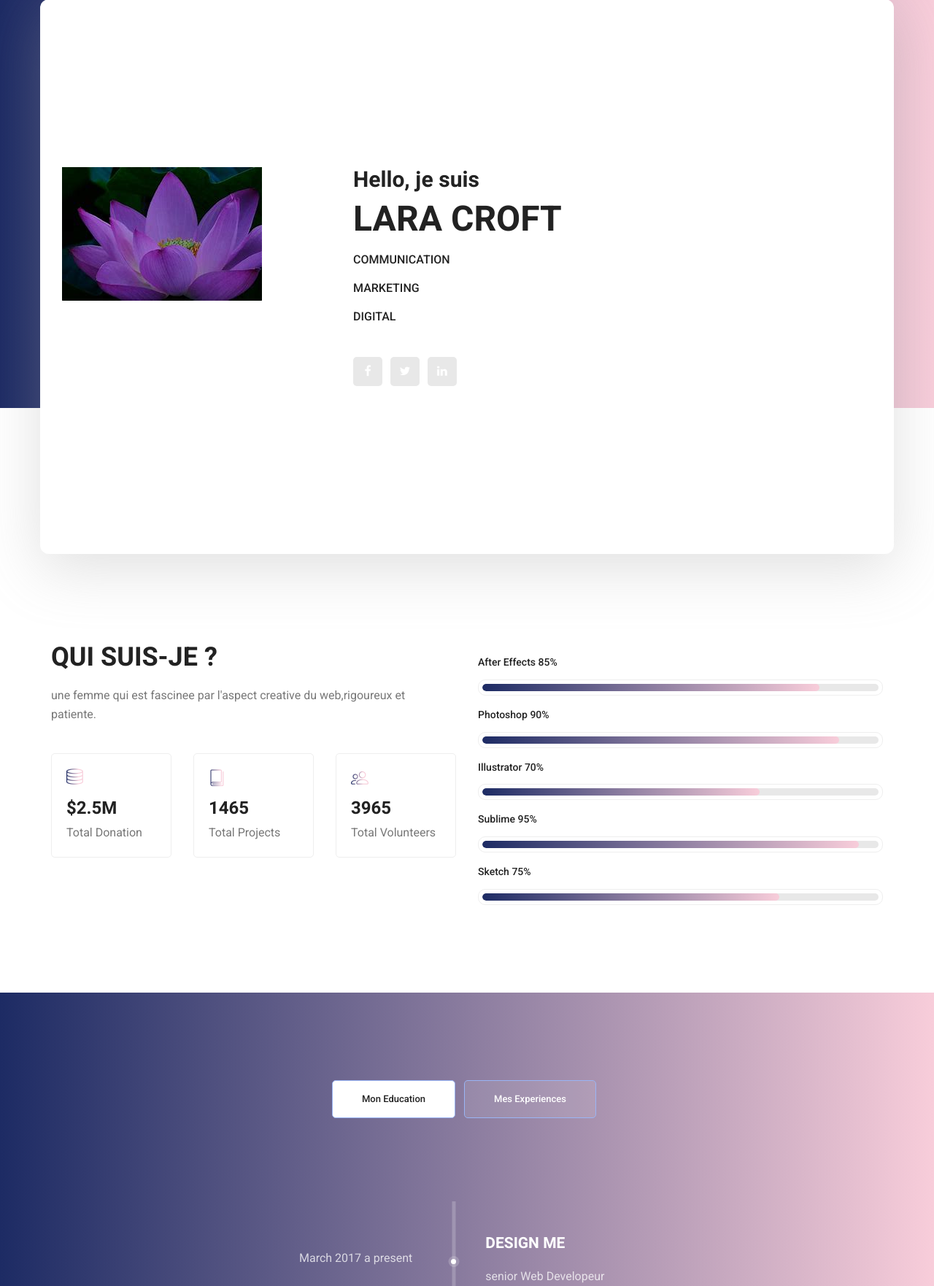
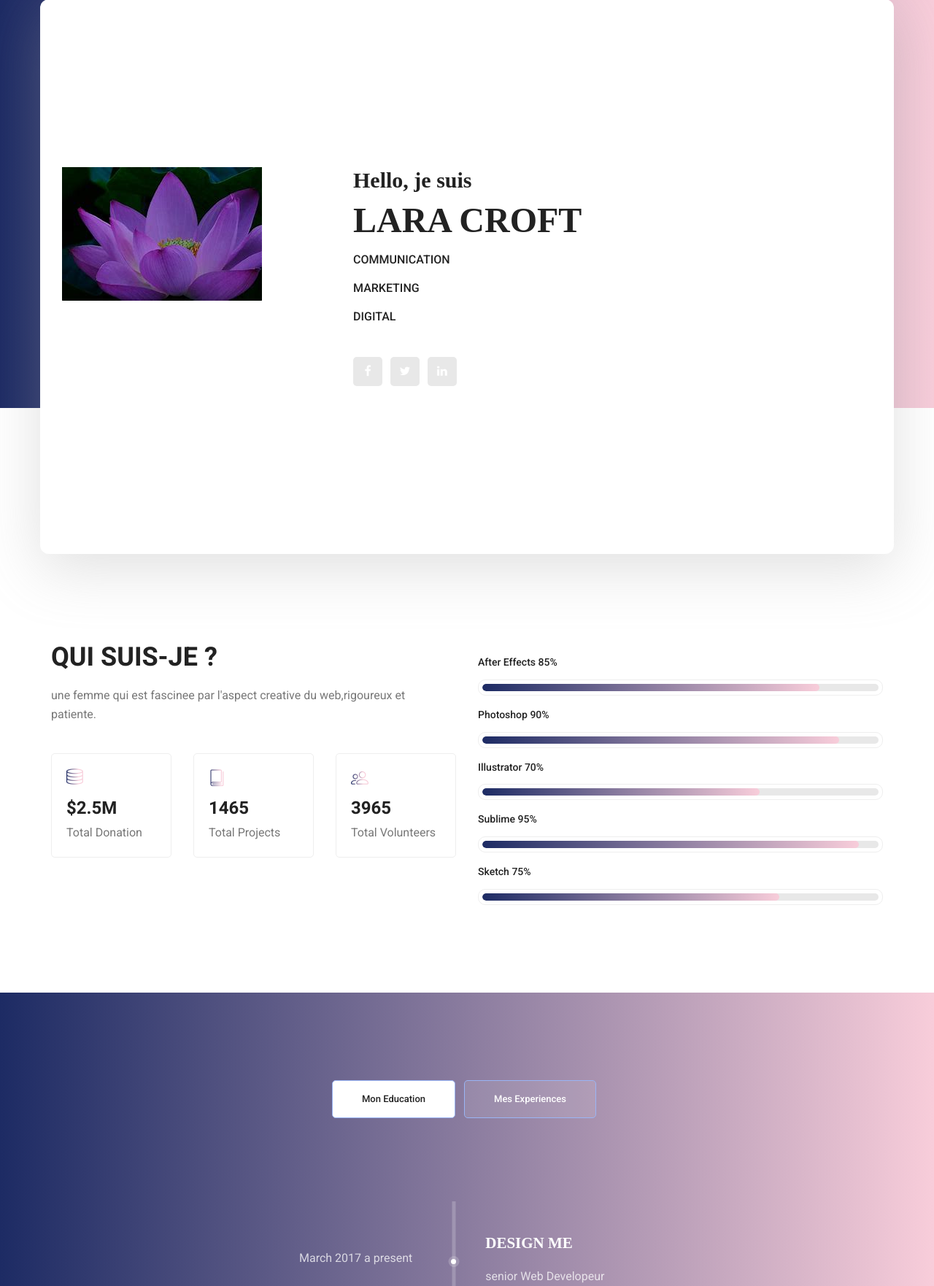
Before and after one commit to jadina92/tp-cv-git-flow, a PHP site: page / in a window 1280 px wide. Shown: the part 201-1963 px from the top of the page at 73% size. Run offline with PHP 8.4, Linux system fonts and the light colour scheme.

Commit message:
DJ changes la font family

```diff
--- a/portfolio/css/style.css
+++ b/portfolio/css/style.css
@@ -67,7 +67,7 @@ body {
   color: #777777; }
 
 h1, h2, h3, h4, h5, h6 {
-  font-family: "Heebo", sans-serif;
+  font-family: "Georgia, sans serif";
   font-weight: bold; }
 
 button:focus {
--- a/portfolio/scss/_variables.scss
+++ b/portfolio/scss/_variables.scss
@@ -1,5 +1,5 @@
 /*font Variables*/
-$rob: 'Roboto', sans-serif;
+$rob:  'Verdana', sans-serif;
 $hee: 'Heebo', sans-serif;
 
 
```
